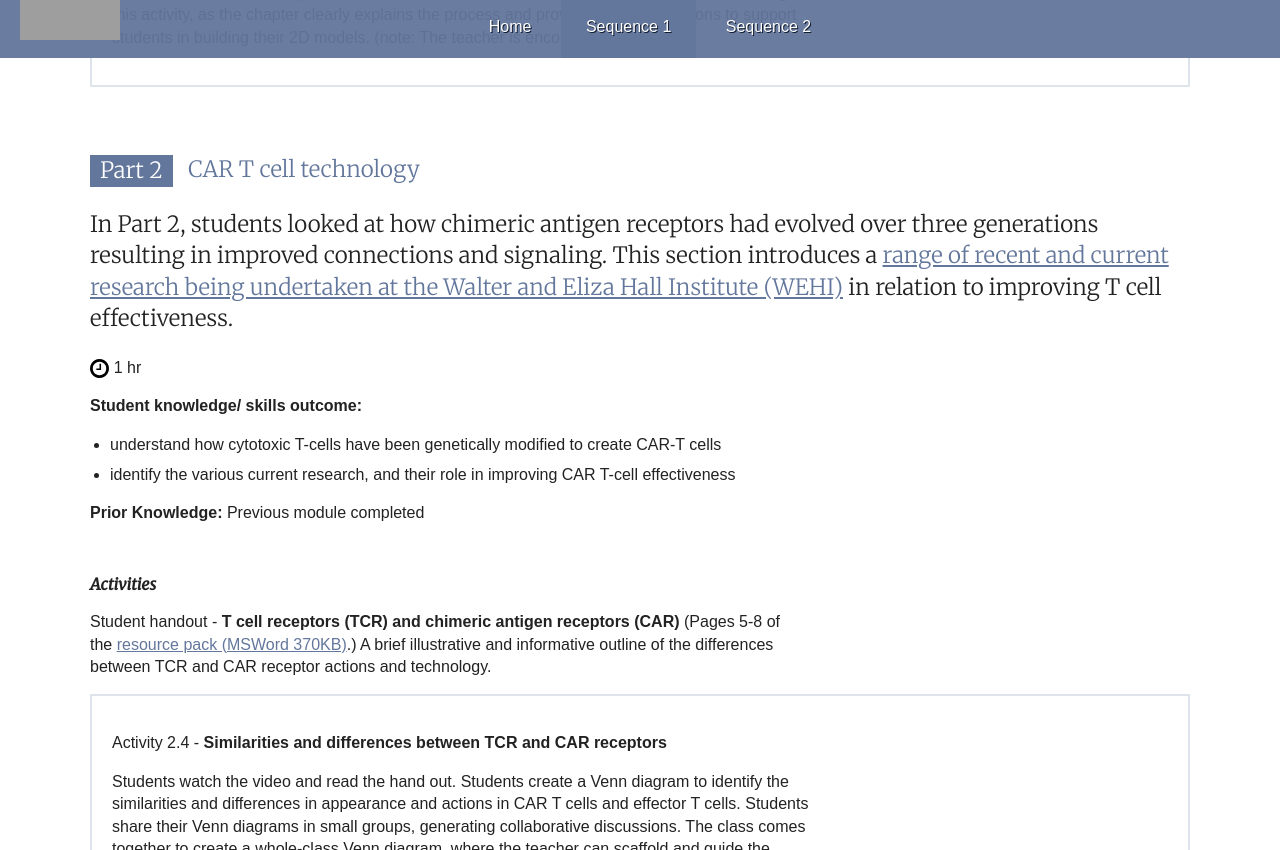
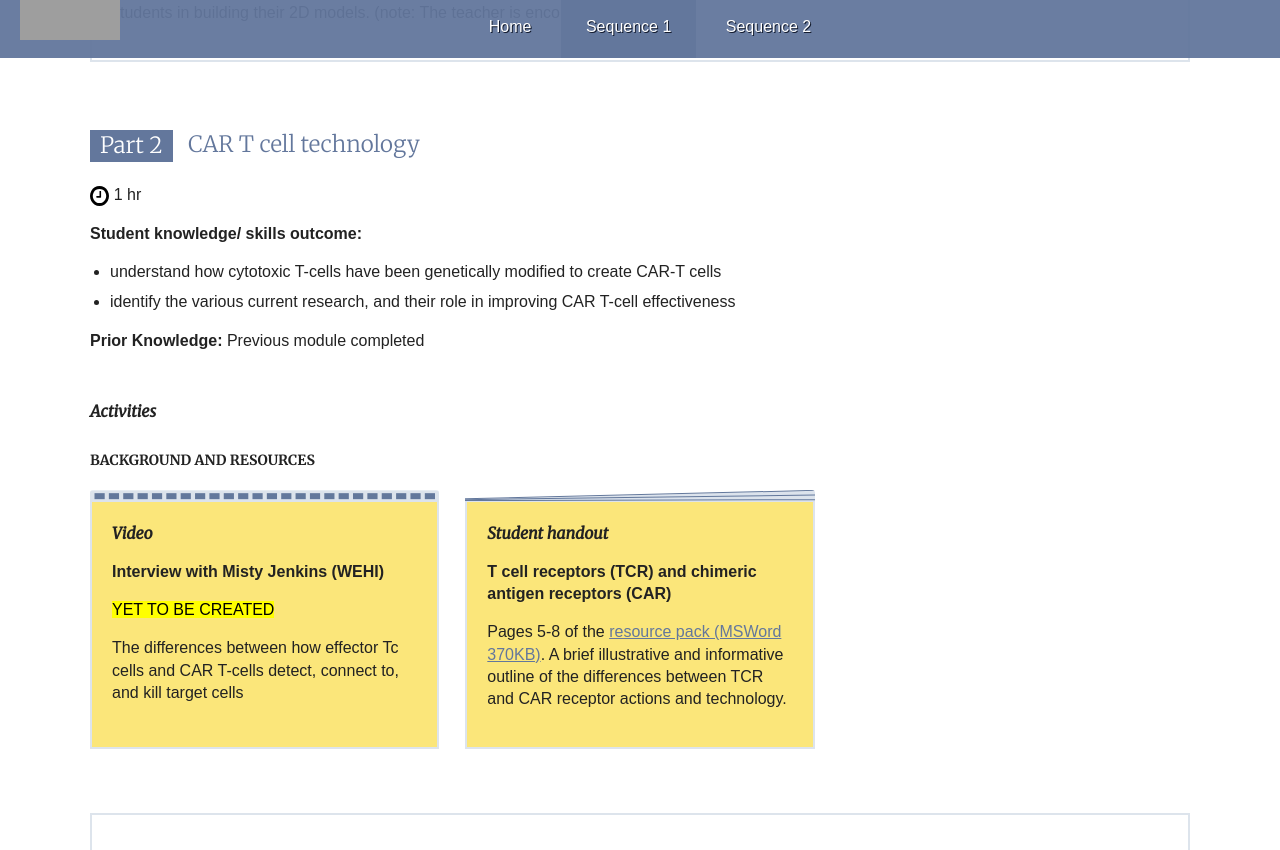
Before and after one commit to contemporaryVCEbiology/immunotherapy, a Jekyll site: the page built from sequence-one/module2.html, in a window 1280 px wide and 900 px high, scrolled down 5116 px, cut to the strip 50-900 px from the top of the window. Built offline with Jekyll 4.4.1, drawn with Linux system fonts in a browser that asks for light colours; some of the changed text lies outside the part shown.

Commit message:
Include incomplete sections

```diff
--- a/sequence-one/module2.html
+++ b/sequence-one/module2.html
@@ -118,7 +118,9 @@ parent: sequence-one
         <li>identify the role of the major histocompatibility complex (MHC) in recognition of antigens and activation of T cells</li>
     </ul>
     <p><b>Prior Knowledge:</b> Previous module completed</p>
-    <h5>Background</h5>
+    <h5>Activities</h5>
+    <p>After reading and watching a number of resources below, students can undertake a range of activities to demonstrate their knowledge of cytotoxic T cell mediated killing of target cells.</p>
+    <h6>Background and resources</h6>
     <div class="resources col-3max flex">
         <div class="resource video">
             <div>
@@ -182,8 +184,7 @@ parent: sequence-one
             </div>
         </div>
     </div>
-    <h5>Activities</h5>
-    <p>After reading and watching a number of resources above, students can undertake a range of activities to demonstrate their knowledge of cytotoxic T cell mediated killing of target cells.</p>
+
     <div class="resource kit">
         <div>
             <p>Activity 2.1 - <strong>Defining CTL mediated killing</strong></p>
@@ -203,7 +204,6 @@ parent: sequence-one
         <p>Students should read Chapter 11 listed in the resources above (p. 231-238) prior to undertaking this activity, as the chapter clearly explains the process and provides good illustrations to support students in building their 2D models. (note: The teacher is encouraged to create
     </div>
     <h4 class="phase"><span>Part 2</span> CAR T cell technology</h4>
-    <p class="intro">In Part 2, students looked at how chimeric antigen receptors had evolved over three generations resulting in improved connections and signaling. This section introduces a <a href="http://www.wehi.edu.au/student-research-project/cell-biology-killer-car-t-cells-improving-immunotherapy" target="_blank">range of recent and current research being undertaken at the Walter and Eliza Hall Institute (WEHI)</a> in relation to improving T cell effectiveness.</p>
     <p><span class="time"><img src="{{ site.baseurl }}/img/time.svg" alt="" class="clock"> 1 hr</span></p>
     <p><b>Student knowledge/ skills outcome:</b></p>
     <ul>
@@ -212,7 +212,28 @@ parent: sequence-one
     </ul>
     <p><b>Prior Knowledge:</b> Previous module completed</p>
     <h5>Activities</h5>
-    <p>Student handout - <strong>T cell receptors (TCR) and chimeric antigen receptors (CAR)</strong> (Pages 5-8 of the <a href="{{ site.baseurl }}/doc/contemporaryvcebiology.com-immunotherapy-resource-pack.docx">resource pack (MSWord 370KB)</a>.) A brief illustrative and informative outline of the differences between TCR and CAR receptor actions and technology.</p>
+    <h6>Background and resources</h6>
+    <div class="resources col-3max flex">
+        <div class="resource video">
+            <div>
+                <h5>Video</h5>
+                <p><strong>Interview with Misty Jenkins (WEHI)</strong></p>
+                <div class="description">
+                    <p><mark>YET TO BE CREATED</mark></p>
+                    <p>The differences between how effector Tc cells and CAR T-cells 	detect, connect to, and kill target cells</p>
+                </div>
+            </div>
+        </div>
+        <div class="resource doc">
+            <div>
+                <h5>Student handout</h5>
+                <p><strong>T cell receptors (TCR) and chimeric antigen receptors (CAR)</strong></p>
+                <div class="description">
+                    <p>Pages 5-8 of the <a href="{{ site.baseurl }}/doc/contemporaryvcebiology.com-immunotherapy-resource-pack.docx">resource pack (MSWord 370KB)</a>. A brief illustrative and informative outline of the differences between TCR and CAR receptor actions and technology.</p>
+                </div>
+            </div>
+        </div>
+    </div>
     <div class="activity">
         <p>Activity 2.4 - <strong>Similarities and differences between TCR and CAR receptors</strong></p>
         <p>Students watch the video and read the hand out. Students create a Venn diagram to identify the similarities and differences in appearance and actions in CAR T cells and effector T cells. Students share their Venn diagrams in small groups, generating collaborative discussions. The class comes together to create a whole-class Venn diagram, where the teacher can scaffold and guide the discussions.</p>
@@ -226,13 +247,57 @@ parent: sequence-one
         <p>Similar to activity 2.5, students demonstrate an understanding of T cell receptor technology by creating their own illustrations of T-cells and CAR T-cells highlighting and explaining how the genetic modifications make a CAR T-cell more effective in attaching to target cells.</p>
     </div>
     <h4 class="phase"><span>Part 3</span> Improving the effectiveness of T-cell technologies</h4>
+    <p class="intro">In Part 2, students looked at how chimeric antigen receptors had evolved over three generations resulting in improved connections and signaling. This section introduces a <a href="http://www.wehi.edu.au/student-research-project/cell-biology-killer-car-t-cells-improving-immunotherapy" target="_blank">range of recent and current research being undertaken at the Walter and Eliza Hall Institute (WEHI)</a> in relation to improving T cell effectiveness.</p>
     <p><span class="time"><img src="{{ site.baseurl }}/img/time.svg" alt="" class="clock"> 1 hr</span></p>
     <p><b>Student knowledge/ skills outcome:</b></p>
     <ul>
         <li>identify the various current research, and their role in improving T-cell TCR and CAR receptor effectiveness</li>
     </ul>
     <h5>Activities</h5>
+    <h6>Background and resources</h6>
     <p>The following activities are based on students viewing the range of videos:</p>
+    <div class="resources col-3max flex">
+        <div class="resource video">
+            <div>
+                <h5>Video</h5>
+                <p><strong>Interview with Misty Jenkins (WEHI)</strong></p>
+                <div class="description">
+                    <p><mark>YET TO BE CREATED</mark></p>
+                    <p>Improving the ‘strength’ of the synaptic connection between the receptor and tumour antigen to improve the release and uptake of cytoplasmic granules</p>
+                </div>
+            </div>
+        </div>
+        <div class="resource video">
+            <div>
+                <h5>Video</h5>
+                <p><strong>Interview with Misty Jenkins (WEHI)</strong></p>
+                <div class="description">
+                    <p><mark>YET TO BE CREATED</mark></p>
+                    <p>Perforin release by cytotoxic lymphocytes</p>
+                </div>
+            </div>
+        </div>
+        <div class="resource video">
+            <div>
+                <h5>Video</h5>
+                <p><strong>Interview with Ryan Cross (WEHI)</strong></p>
+                <div class="description">
+                    <p><mark>YET TO BE CREATED</mark></p>
+                    <p>CAR vs. TCR: Is one more effective than the other in serial killing capabilities?</p>
+                </div>
+            </div>
+        </div>
+        <div class="resource video">
+            <div>
+                <h5>Video</h5>
+                <p><strong><mark>To be determined</mark></strong></p>
+                <div class="description">
+                    <p><mark>YET TO BE CREATED</mark></p>
+                    <p>Where to from here?</p>
+                </div>
+            </div>
+        </div>
+    </div>
     <div class="activity">
         <p>Activity 2.7 - <strong>Visualising the research</strong></p>
         <p>In this activity, students can individually (or in small groups) watch each video and complete a visual organizer using prompt questions outlined in the table (Page 9 of the <a href="{{ site.baseurl }}/doc/contemporaryvcebiology.com-immunotherapy-resource-pack.docx">resource pack (MSWord 370KB)</a>.)</p>
--- a/sequence-two/index.html
+++ b/sequence-two/index.html
@@ -263,7 +263,8 @@ parent: sequence-two
         <li>outline the process of programmed cell death (apoptosis)</li>
         <li>identify how cancer cells have mutated to avoid apoptosis</li>
     </ul>
-    <h5>Background</h5>
+    <h5>Activities</h5>
+    <h6>Background and resources</h6>
     <div class="resources col-3max flex">
         <div class="resource doc">
             <div>
--- a/sequence-two/module3.html
+++ b/sequence-two/module3.html
@@ -101,4 +101,6 @@ parent: sequence-two
             </div>
         </div>
     </div>
+    <h3>Teaching sequence</h3>
+    <p><mark>NOT COMPLETED</mark></p>
 </div>
```
Also changed, not shown: other parts of sequence-two/index.html (+0 -1 lines), sequence-one/index.html (+6 -3 lines), sequence-one/module3.html (+9 -7 lines).
